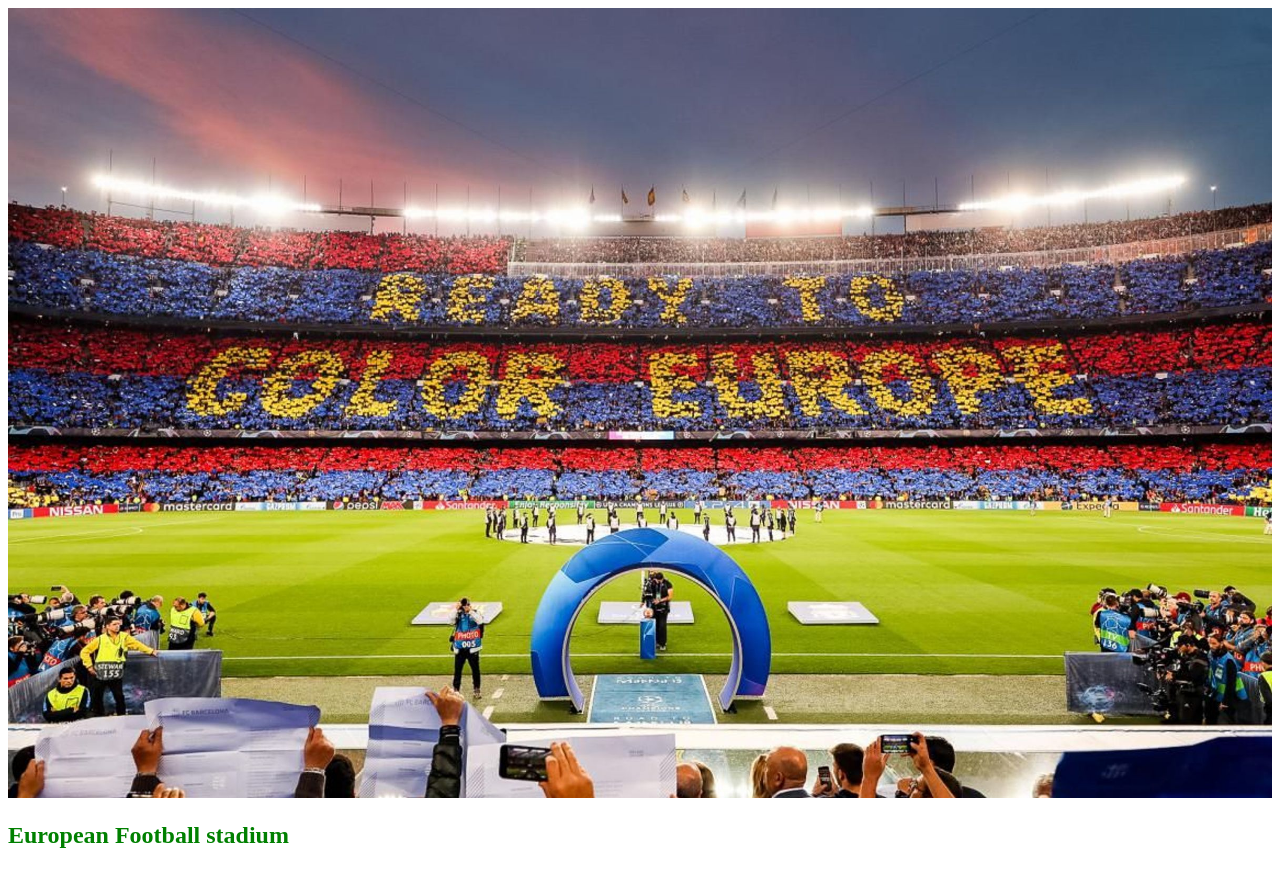
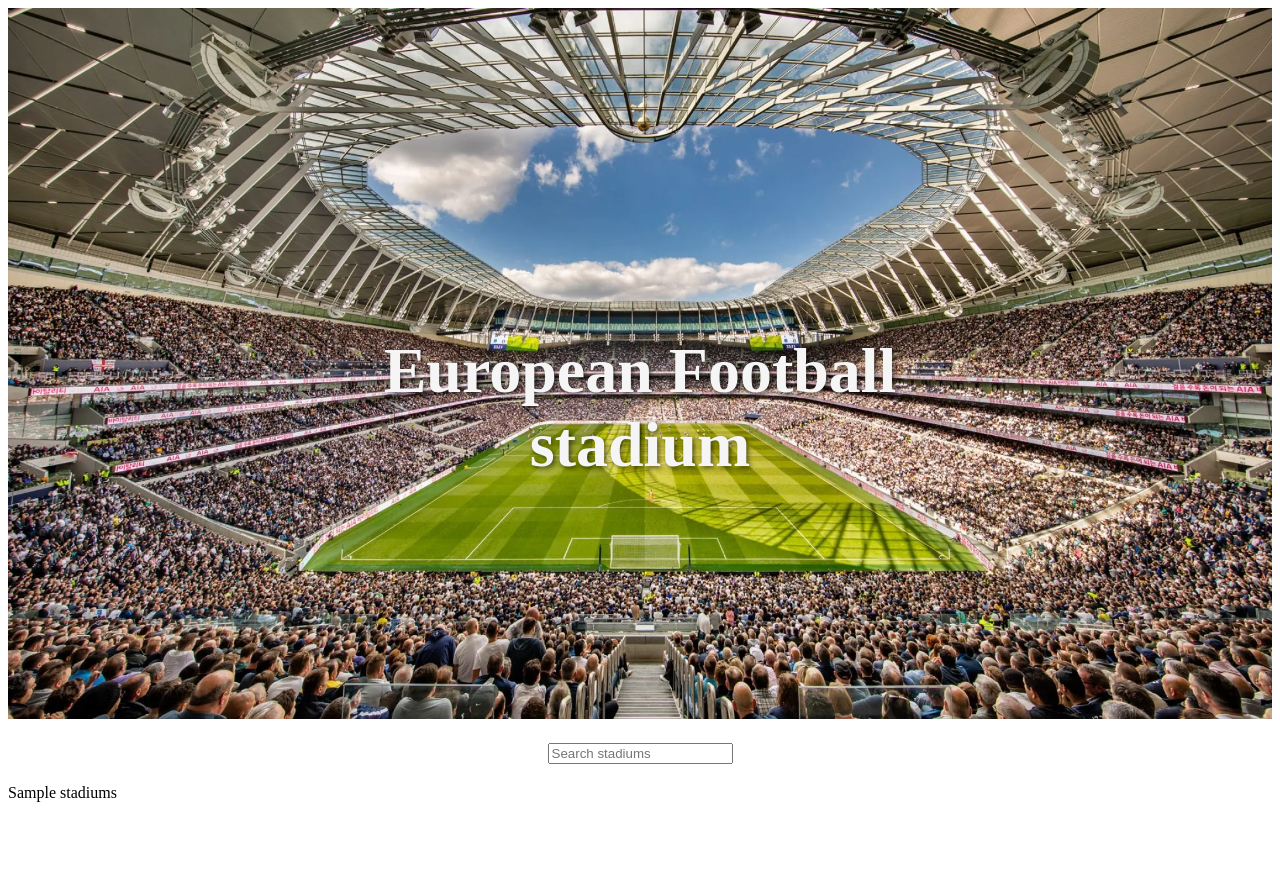
Before and after one commit to 21496/Football-Stadium-Website, a Flask app: template templates/home.html in a window 1280 px wide. After the commit the page ends 802 px from the top, so only its background shows below. Run offline with Flask 3, Linux system fonts and the light colour scheme; the template is opened without the code that fills it: most values are stand-ins (such as "Sample title", 1, 10 or a date in 2020).

Commit message:
Updated database

```diff
--- a/routes.py
+++ b/routes.py
@@ -9,8 +9,12 @@ app = Flask(__name__)
 
 @app.route('/')
 def home():
-    return render_template('home.html', title='HOME')
-
+    conn = sqlite3.connect("stadium.db")
+    cur = conn.cursor()
+    cur.execute("SELECT Id, name FROM Stadium")
+    stadiums = cur.fetchall()
+    conn.close()
+    return render_template('home.html', title='HOME', stadiums = stadiums)
 
 @app.route("/all_stadiums")
 def all_stadiums():
--- a/static/style.css
+++ b/static/style.css
@@ -1,7 +1,35 @@
-h1 {
-    color: green;
+.hero {
+  position: relative;
+  width: 100%;
+  height: 80%;
+  overflow: hidden;
 }
 
-img {
-    width: 100%;
+.hero-img {
+  width: 100%;
+  height: 80%;
+  object-fit: cover;
+  object-position: center;
 }
+
+.hero-text {
+  position: absolute;
+  top: 50%;
+  left: 50%;
+  transform: translate(-50%, -50%);
+  color: whitesmoke;
+  text-align: center;
+  font-size: 4rem;
+  text-shadow: 2px 2px 5px rgba(0,0,0,0.6);
+}
+
+#search-container {
+    max-width: 600px;
+    margin: 20px auto;
+    text-align: center;
+}
+
+.stadium {
+    max-width: 600px;
+      margin: 0 auto;
+}
--- a/templates/all_stadiums.html
+++ b/templates/all_stadiums.html
@@ -1,4 +1,5 @@
 {% extends 'layout.html' %}
 {% block content %}
 <h1>It worked</h1>
+<p>{{stadiums}}</p>
 {% endblock %}
--- a/templates/home.html
+++ b/templates/home.html
@@ -1,9 +1,16 @@
 {% extends 'layout.html' %}
 {% block content %}
-<section class="hero_image">
-    <img src="/static/images/Camp-Nou-4.jpeg" alt="Camp Nou stadium">
-    <h1 class="hero_text">
-        European Football stadium
-    </h1>
-</section>
+<div class="hero">
+    <img class="hero-img" src="/static/images/Tottenham-Hotspur-Stadium.webp" alt="Tottenham Hotspur Stadium">
+    <h1 class="hero-text">European Football stadium</h1>
+</div>
+<div id="search-container">
+    <input type="text" id="search-input" placeholder="Search stadiums"/>
+</div>
+<class class="stadium">
+    {% for f in stadiums %}
+    <p>{{stadiums}}</p>
+    {% endfor %}
+
+</class>
 {% endblock %}
```
Also changed, not shown: stadium.db, static/images/Tottenham-Hotspur-Stadium.webp (added).
